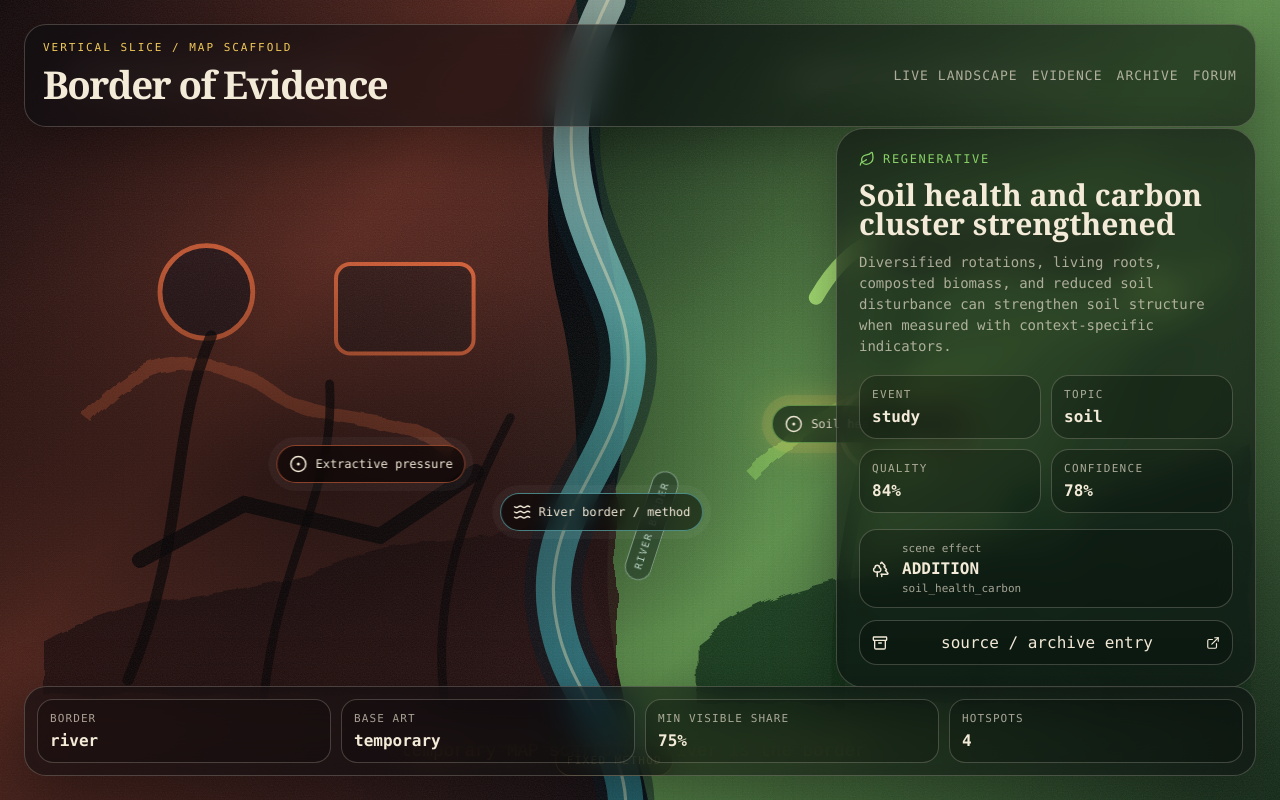
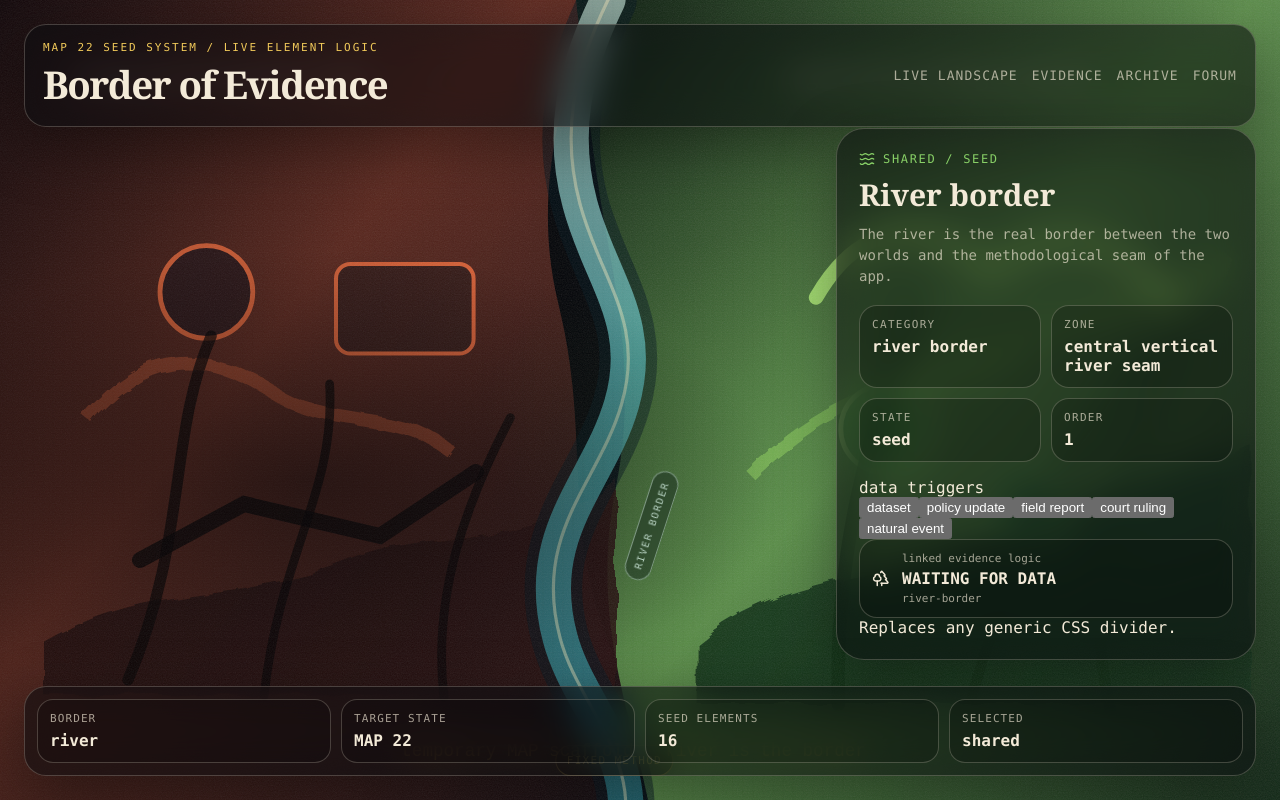
Before and after one commit to serste2/border-of-evidence, a React (Vite) app in the folder frontend/: page / in a window 1280 px wide. Built offline with nearby package versions, Linux system fonts and the light colour scheme.

Commit message:
Render MAP 22 seed elements from JSON

```diff
--- a/frontend/src/main.jsx
+++ b/frontend/src/main.jsx
@@ -5,18 +5,34 @@ import './styles.css';
 import entries from './mock/entries.json';
 import sceneState from './mock/scene-state.json';
 import artManifest from './assets/art/manifest.json';
+import mapElements from './assets/art/map-elements.seed.json';
 
-const hotspots = artManifest.hotspots;
+const statusOrder = {
+  seed: 1,
+  emerging: 2,
+  active: 3,
+  dense: 4,
+  corrected: 5,
+  archived: 6,
+};
 
-function getEntry(entryId) {
-  return entries.find((entry) => entry.id === entryId) || entries[0];
+function findEntryForElement(element) {
+  return entries.find((entry) => {
+    return entry.side_hint === element.side || entry.topic === element.data_triggers?.[0] || entry.topic === element.category;
+  });
+}
+
+function formatTrigger(trigger) {
+  return trigger.replaceAll('_', ' ');
 }
 
 function App() {
-  const [selectedHotspotId, setSelectedHotspotId] = useState('soil-health-carbon');
-  const selectedHotspot = hotspots.find((hotspot) => hotspot.id === selectedHotspotId) || hotspots[0];
-  const selectedEntry = getEntry(selectedHotspot.entryId);
+  const [selectedElementId, setSelectedElementId] = useState('river-border');
+  const selectedElement = mapElements.find((element) => element.id === selectedElementId) || mapElements[0];
+  const selectedEntry = findEntryForElement(selectedElement);
+
   const selectedCluster = useMemo(() => {
+    if (!selectedEntry) return null;
     return sceneState.clusters.find((cluster) => selectedEntry.entry_ids?.includes(cluster.id)) || sceneState.clusters.find((cluster) => cluster.topic === selectedEntry.topic);
   }, [selectedEntry]);
 
@@ -30,23 +46,24 @@ function App() {
           <div className="river-annotation">river border</div>
           <div className="fixed-pivot">fixed method</div>
 
-          {hotspots.map((hotspot) => (
+          {mapElements.map((element) => (
             <button
-              key={hotspot.id}
-              className={`hotspot ${hotspot.side} ${selectedHotspotId === hotspot.id ? 'active' : ''}`}
-              style={{ left: `${hotspot.x}%`, top: `${hotspot.y}%` }}
-              onClick={() => setSelectedHotspotId(hotspot.id)}
+              key={element.id}
+              className={`map-element ${element.side} ${element.visual_state} ${selectedElementId === element.id ? 'active' : ''}`}
+              style={{ left: `${element.position.x}%`, top: `${element.position.y}%` }}
+              onClick={() => setSelectedElementId(element.id)}
               type="button"
+              title={`${element.label} · ${element.category}`}
             >
-              {hotspot.side === 'shared' ? <Waves size={18} /> : <CircleDot size={18} />}
-              <span>{hotspot.label}</span>
+              <span className="element-pulse" />
+              <span className="element-label">{element.label}</span>
             </button>
           ))}
         </div>
 
         <header className="hud top-hud">
           <div>
-            <p className="eyebrow">vertical slice / MAP scaffold</p>
+            <p className="eyebrow">MAP 22 seed system / live element logic</p>
             <h1>Border of Evidence</h1>
           </div>
           <nav>
@@ -59,45 +76,59 @@ function App() {
 
         <aside className="hud side-panel">
           <div className="panel-kicker">
-            {selectedHotspot.side === 'shared' ? <Waves size={16} /> : selectedEntry.side_hint === 'regenerative' ? <Leaf size={16} /> : <ShieldAlert size={16} />}
-            {selectedHotspot.side === 'shared' ? 'river / method' : selectedEntry.side_hint}
+            {selectedElement.side === 'shared' ? <Waves size={16} /> : selectedElement.side === 'regenerative' ? <Leaf size={16} /> : <ShieldAlert size={16} />}
+            {selectedElement.side} / {selectedElement.visual_state}
           </div>
-          <h2>{selectedEntry.title}</h2>
-          <p className="claim">{selectedEntry.claim_text}</p>
+
+          <h2>{selectedElement.label}</h2>
+          <p className="claim">{selectedElement.description}</p>
 
           <dl className="metadata-grid">
             <div>
-              <dt>event</dt>
-              <dd>{selectedEntry.event_type}</dd>
+              <dt>category</dt>
+              <dd>{selectedElement.category.replaceAll('_', ' ')}</dd>
             </div>
             <div>
-              <dt>topic</dt>
-              <dd>{selectedEntry.topic}</dd>
+              <dt>zone</dt>
+              <dd>{selectedElement.zone}</dd>
             </div>
             <div>
-              <dt>quality</dt>
-              <dd>{Math.round(selectedEntry.evidence_quality * 100)}%</dd>
+              <dt>state</dt>
+              <dd>{selectedElement.visual_state}</dd>
             </div>
             <div>
-              <dt>confidence</dt>
-              <dd>{Math.round(selectedEntry.confidence * 100)}%</dd>
+              <dt>order</dt>
+              <dd>{statusOrder[selectedElement.visual_state] || 0}</dd>
             </div>
           </dl>
+
+          <div className="trigger-list" aria-label="data triggers">
+            <span>data triggers</span>
+            <div>
+              {selectedElement.data_triggers.map((trigger) => (
+                <button key={trigger} type="button">{formatTrigger(trigger)}</button>
+              ))}
+            </div>
+          </div>
 
           <div className="cluster-card">
             <Trees size={18} />
             <div>
-              <span>scene effect</span>
-              <strong>{selectedEntry.visual_effect}</strong>
-              <small>{selectedCluster?.id || selectedHotspot.id}</small>
+              <span>linked evidence logic</span>
+              <strong>{selectedEntry?.visual_effect || 'waiting for data'}</strong>
+              <small>{selectedCluster?.id || selectedEntry?.id || selectedElement.id}</small>
             </div>
           </div>
 
-          <a className="source-link" href={selectedEntry.source_url} target="_blank" rel="noreferrer">
-            <Archive size={16} />
-            source / archive entry
-            <ExternalLink size={14} />
-          </a>
+          <p className="element-note">{selectedElement.notes}</p>
+
+          {selectedEntry ? (
+            <a className="source-link" href={selectedEntry.source_url} target="_blank" rel="noreferrer">
+              <Archive size={16} />
+              source / archive entry
+              <ExternalLink size={14} />
+            </a>
+          ) : null}
         </aside>
 
         <footer className="hud bottom-hud">
@@ -106,16 +137,16 @@ function App() {
             <strong>{artManifest.border.type}</strong>
           </div>
           <div>
-            <span>base art</span>
-            <strong>{artManifest.base.status}</strong>
+            <span>target state</span>
+            <strong>MAP 22</strong>
           </div>
           <div>
-            <span>min visible share</span>
-            <strong>{Math.round(sceneState.pivot.min_visible_share * 100)}%</strong>
+            <span>seed elements</span>
+            <strong>{mapElements.length}</strong>
           </div>
           <div>
-            <span>hotspots</span>
-            <strong>{hotspots.length}</strong>
+            <span>selected</span>
+            <strong>{selectedElement.side}</strong>
           </div>
         </footer>
       </section>
```
